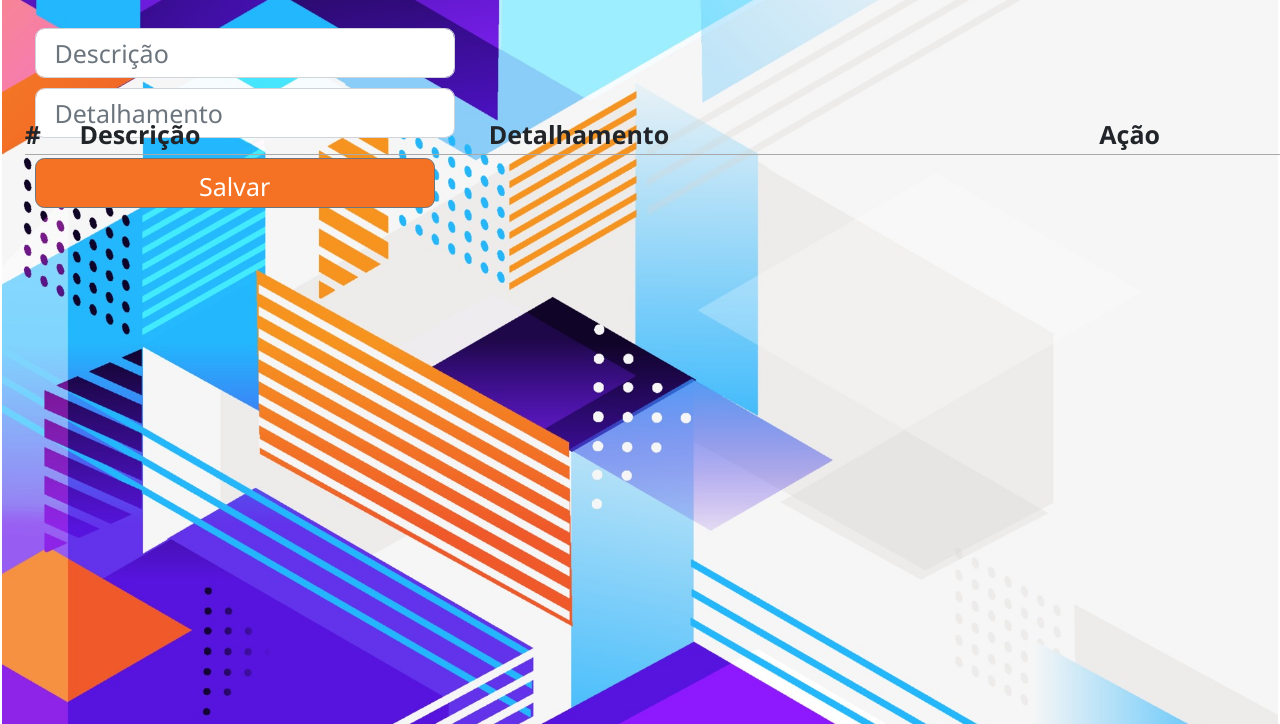
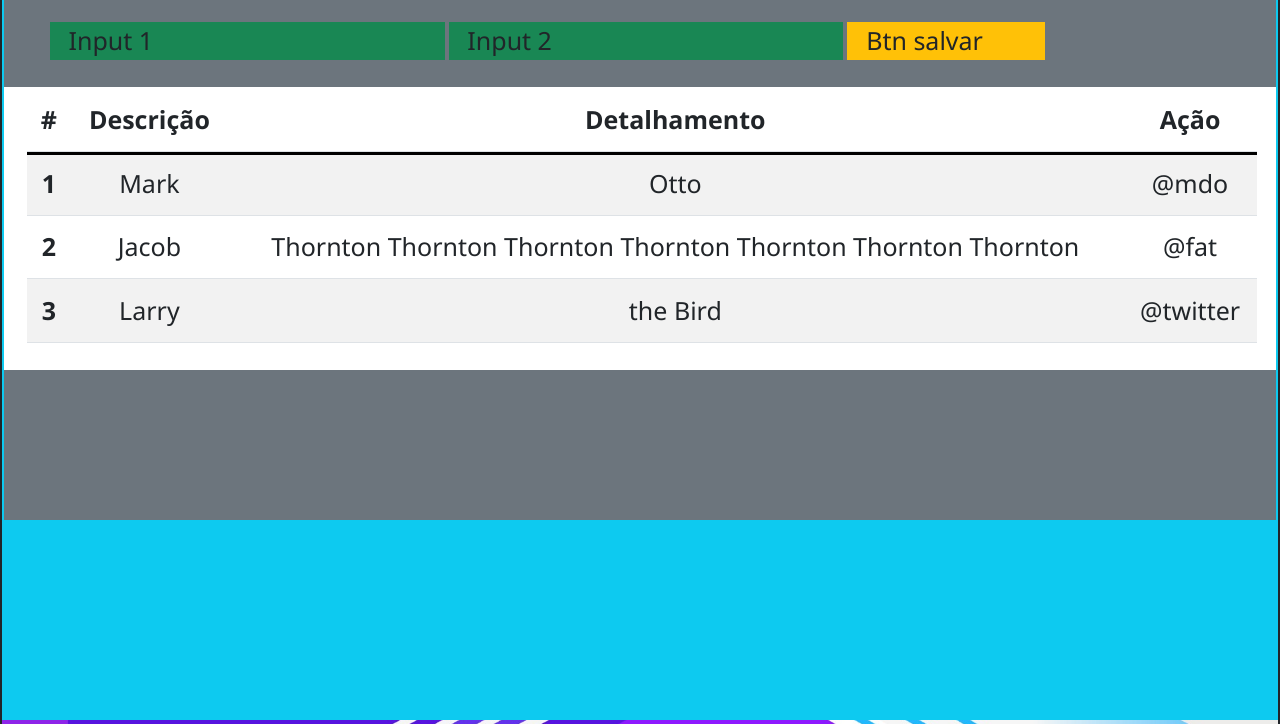
Before and after one commit to rodrigocelmer/logicaProgr_atividadeFinal, a website: page src/messages.html in a window 1280 px wide. Shown: the part 84-808 px from the top of the page. Drawn offline with Linux system fonts and the light colour scheme.

Commit message:
first commit for messages.html

```diff
--- a/src/css/styles.css
+++ b/src/css/styles.css
@@ -106,10 +106,10 @@ input[type=submit]{
     cursor: pointer;
 }
 
-td{
+/* td{
     text-align: center;
     width: 50px;
-}
+} */
 
 .editDeleteBtn{
     width: 150px;
@@ -130,15 +130,15 @@ td{
     top: 100px;
 }
 
-table{
+/* table{
     width: 100vw;
     margin-top: 50px;
     position: fixed;
     top: 150px;
-}
+} */
 
-tr{
-    box-shadow: 0px 1px 0px 0px darkgray;
+thead{
+    box-shadow: 0px 3px 0px 0px black;
 }
 
 .mainPageLogin {
--- a/src/messages.html
+++ b/src/messages.html
@@ -9,38 +9,63 @@
     <link rel="stylesheet" href="./css/bootstrap.min.css">
     <link rel="stylesheet" href="./css/styles.css">
 </head>
-<body class="container-fluid vh-100">
-    <div class="row h-100">
-        <div class="col-6">
-            <h1>Meus recados</h1>
+<body class="container-fluid vh-100 bg-dark">
+    <div class="row h-100 bg-info d-flex">
+        <div class="col h-75 bg-secondary">                     <!-- work from here -->
+            <div class="row justify-content-between">   <!-- meus recados logout -->
+                <div class="col-3 bg-body">
+                    Meus Recados
                 </div>
-        <div class="col-6">
-            <button class="btn btn-outline-secondary logoutBtn">
-                <a href="./index.html">Logout</a>
-            </button>
-        </div>
-        <div class="row">
-            <div class="col">
-                <form id="form_messages">
-                    <input required class="form-control inputMessages" type="text" name="input_msgDescr" id="input_msgDescr" placeholder="Descrição">
-                    <input required class="form-control inputMessages" type="text" name="input_msgDetails" id="input_msgDetails" placeholder="Detalhamento">
-                    <input class="btn btn-outline-secondary buttonEnter" type="submit" value="Salvar">
-                </form>
+                <div class="col-1 bg-body">
+                    Logout Btn
                 </div>
             </div>
-        <div class="col">
-            <table>
+            <div class="row m-3">                           <!-- inputs -->
+                <div class="col-4 bg-success">
+                    Input 1
+                </div>
+                <div class="col-4 bg-success">
+                    Input 2
+                </div>
+                <div class="col-2 bg-warning">
+                    Btn salvar
+                </div>
+            </div>
+            <div class="row bg-body">
+                <div class="col table-responsive">
+                    <table class="table table-striped text-center">
                         <thead>
                             <tr>
-                        <th>#</th>
-                        <th>Descrição</th>
-                        <th>Detalhamento</th>
-                        <th>Ação</th>
+                                <th scope="col">#</th>
+                                <th scope="col">Descrição</th>
+                                <th scope="col">Detalhamento</th>
+                                <th scope="col">Ação</th>
                             </tr>
                         </thead>
-                <tbody id="tbody"></tbody>
+                        <tbody>
+                            <tr>
+                                <th scope="row">1</th>
+                                <td>Mark</td>
+                                <td>Otto</td>
+                                <td>@mdo</td>
+                            </tr>
+                            <tr>
+                                <th scope="row">2</th>
+                                <td>Jacob</td>
+                                <td>Thornton Thornton Thornton Thornton Thornton Thornton Thornton</td>
+                                <td>@fat</td>
+                            </tr>
+                            <tr>
+                                <th scope="row">3</th>
+                                <td>Larry</td>
+                                <td>the Bird</td>
+                                <td>@twitter</td>
+                            </tr>
+                        </tbody>
                     </table>
                 </div>
+            </div>
+        </div>                                                      <!-- to here -->
     </div>
     <script src="./js/bootstrap.bundle.min.js"></script>
     <script src="./js/messages.js"></script>
```
Lines whose indentation alone changed are shown as unchanged.
